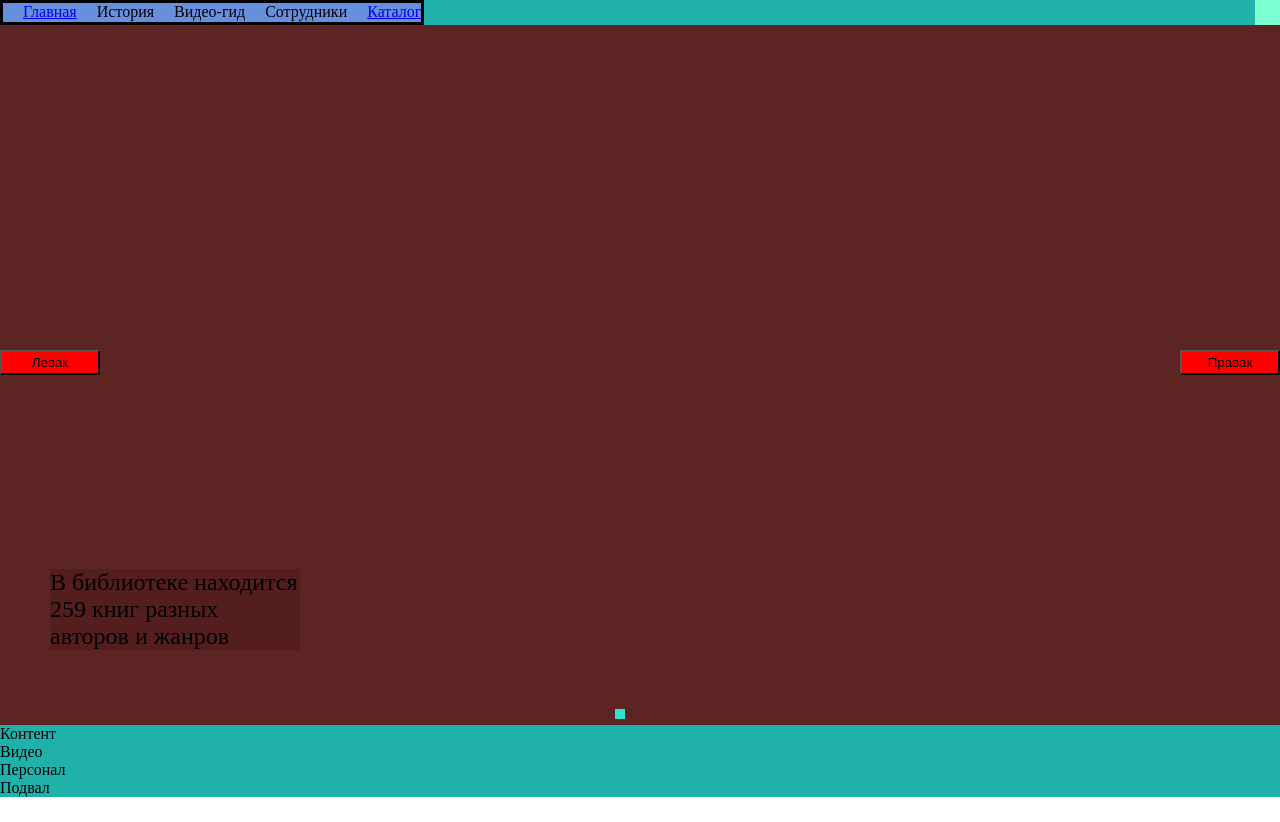
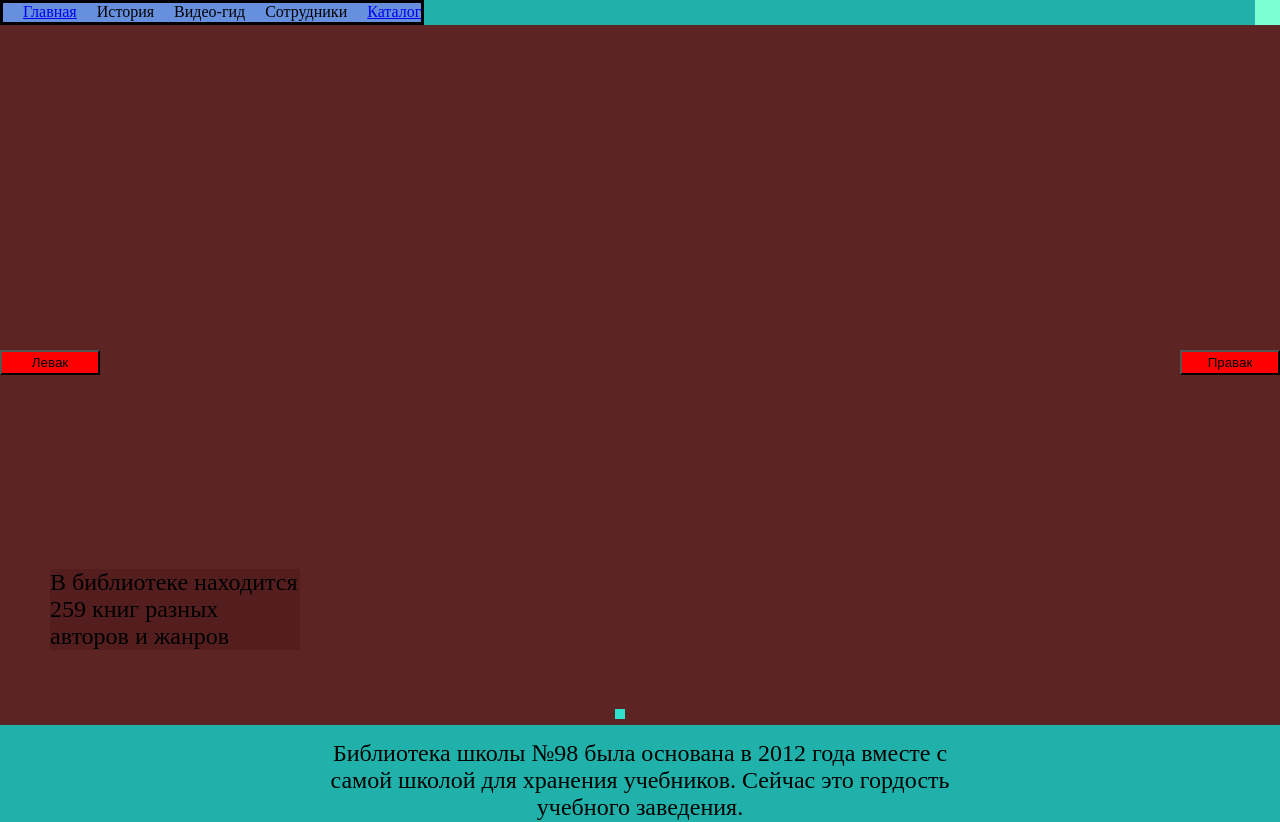
Before and after one commit to Basenga01/llibrary, a React (Create React App) app: page / in a window 1280 px wide. Shown: the top 822 px of the page. Before the commit the page ends 800 px from the top, so only its background shows below. Built offline with nearby package versions, Linux system fonts and the light colour scheme.

Commit message:
настраиваю стили для блоков

```diff
--- a/src/Components/Content/Content.js
+++ b/src/Components/Content/Content.js
@@ -1,5 +1,7 @@
+import styles from "./Content.module.css"
 export const Content =()=> {
-    return <div>
-        Контент
+    return <div className={styles.Content}>
+        <div>Библиотека школы №98 была основана в 2012 года вместе с самой школой для хранения учебников. Сейчас это гордость учебного заведения.</div>
+        <div>Сейчас на территории библиотеки действует мемориал Чеченской войны и Героя Российской Федерации Геннадия Николаевича Трошева в честь которого названа школа.</div>
     </div>
 }
--- a/src/Components/Content/Content.module.css
+++ b/src/Components/Content/Content.module.css
@@ -0,0 +1,10 @@
+.Content{
+    display: flex;
+    flex-direction: column;
+    text-align: center;
+    margin: 0 auto;
+    padding-top: 15px;
+    font-size: 24px;
+    width: 50%;
+    height: 150px;
+}
--- a/src/Components/Personal/Personal.js
+++ b/src/Components/Personal/Personal.js
@@ -1,5 +1,7 @@
+import styles from ".//Personal.module.css"
 export const Personal =()=> {
-    return <div>
-        Персонал
+    return <div className={styles.PersonalContainer}>
+        <div className={styles.PersonalLeft}></div>
+        <div></div>
     </div>
 }
--- /dev/null
+++ b/src/Components/Personal/Personal.module.css
@@ -0,0 +1,9 @@
+.PersonalContainer{
+    width: 100%;
+    height: 500px;
+    background-color: cadetblue;
+    background-image: url("../../../public/IMG/1625579418_7-kartinkin-com-p-staraya-biblioteka-fon-krasivie-foni-7.jpg");
+}
+.PersonalLeft{
+
+}
--- a/src/Components/Video/Video.js
+++ b/src/Components/Video/Video.js
@@ -1,5 +1,7 @@
+import styles from "./Video.modules.css"
 export const Video =()=> {
-    return <div>
-        Видео
+    const src = "https://youtu.be/Ixi0sUpLVRc"
+    return <div className={styles.Video}>
+    фцвфцвцфвцфвфц
     </div>
 }
--- /dev/null
+++ b/src/Components/Video/Video.modules.css
@@ -0,0 +1,6 @@
+.Video{
+
+    width: 80px;
+    height: 400px;
+    background-color: #cd4d38;
+}
```
Also changed, not shown: public/IMG/1625579418_7-kartinkin-com-p-staraya-biblioteka-fon-krasivie-foni-7.jpg (added).
